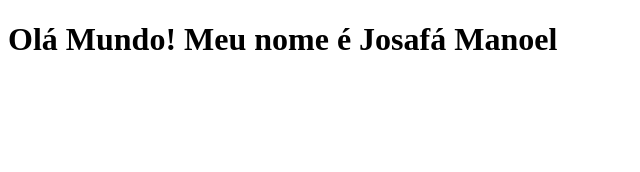
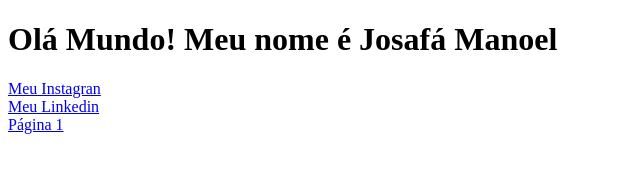
Before and after one commit to Josafa-M/M07-aprendendo-html_css_js, a plain HTML site: page index.html in a window 1280 px wide. Shown: the whole page, without its empty margins (0-640 px from the left). Drawn offline with Linux system fonts and the light colour scheme.

Commit message:
Link para instagran e linkedin + página 1 criada.

```diff
--- a/index.html
+++ b/index.html
@@ -7,6 +7,12 @@
 </head>
 <body>
     <h1>Olá Mundo! Meu nome é Josafá Manoel</h1>
+    <a href="https://www.instagram.com/josafamanoel/" target="_blank">Meu Instagran</a>
+    <br />
+    <a href="https://www.linkedin.com/in/josaf%C3%A1-silva-3942b157/" target="_blank">Meu Linkedin</a>
+    <br />
+    <a href="Página1.html">Página 1</a>
+
 
 </body>
 </html>
```
Also changed, not shown: Página1.html (added, +12 -0 lines).
